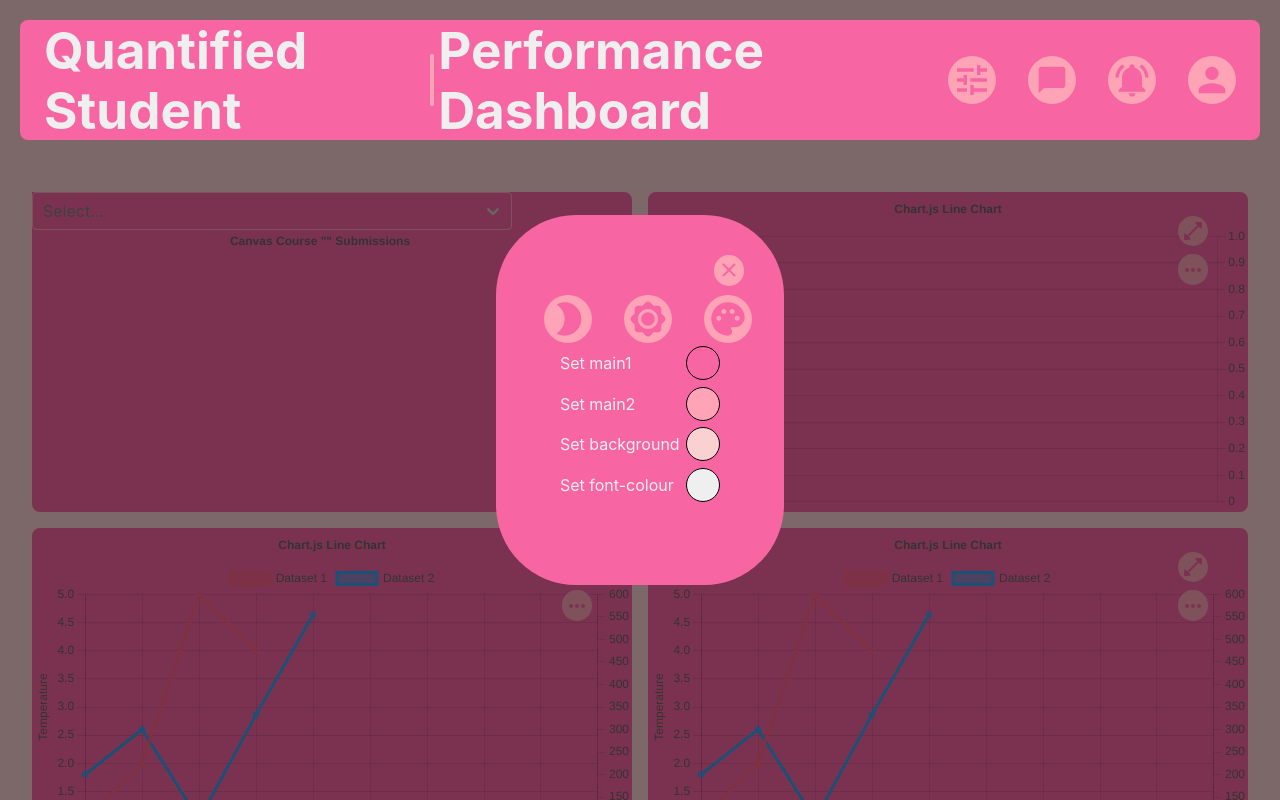
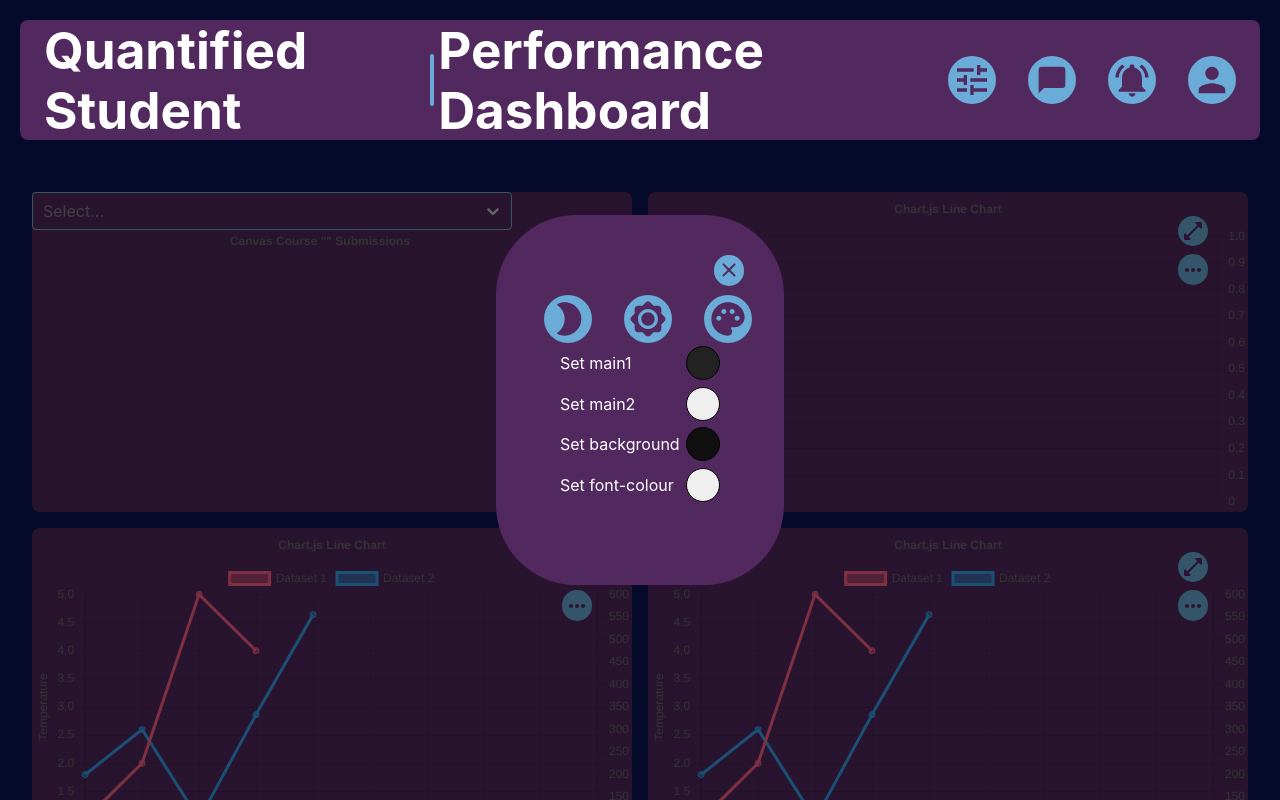
Before and after one commit to quantifiedstudent/Dashboard, a React (Vite) app: page / in a window 1280 px wide. Both pictures are taken after a click on the element 972 px from the left and 80 px from the top of the page. Shown: the top 800 px of the page. Built offline with nearby package versions, Linux system fonts and the light colour scheme; no server answers.

Commit message:
no input delay

```diff
--- a/src/css/windows.css
+++ b/src/css/windows.css
@@ -40,22 +40,6 @@
     border: 1px solid black;
 }
 
-.user-colours__main1{
-    background-color: var(--main1);
-}
-
-.user-colours__main2{
-    background-color: var(--main2);
-}
-
-.user-colours__background{
-    background-color: var(--background);
-}
-
-.user-colours__font-colour{
-    background-color: var(--font-colour);
-}
-
 .colour-picker{
     width: 100%;
     height: 100%;
--- a/src/windows/TuneWindow.tsx
+++ b/src/windows/TuneWindow.tsx
@@ -1,4 +1,4 @@
-import { useState } from "react";
+import { useEffect, useState } from "react";
 import BrightnessHighRoundedIcon from '@mui/icons-material/BrightnessHighRounded';
 import Brightness2RoundedIcon from '@mui/icons-material/Brightness2Rounded';
 import PaletteRoundedIcon from '@mui/icons-material/PaletteRounded';
@@ -27,6 +27,11 @@ export default function TuneWindow() {
     const [userColours, setUserColours] = useState(new UserColours());
     const [showColourPicker, setShowColourPicker] = useState(false);
     const [colourToChange, setColourToChange] = useState<ColourPaletteTypes>("main1");
+
+
+    useEffect(() => {
+        toggleDarkMode(colourPalette);
+    }, [userColours]);
 
     const toggleDarkMode = (newColourPalette: string) => {
         setColourPalette(newColourPalette);
@@ -59,20 +64,15 @@ export default function TuneWindow() {
     };
 
     const enableColourPicker = (colour: ColourPaletteTypes) => {
-        if (colourPalette == 'user') {
             setShowColourPicker(true);
             setColourToChange(colour)
-        }
     };
 
     function ColourPicker({ colourToChange }: { colourToChange: ColourPaletteTypes }) {
         const changeUserColour = (newColour: ColorResult) => {
             const newUserColours = structuredClone(userColours);
-
             newUserColours[colourToChange] = newColour.hex;
-
             setUserColours(newUserColours);
-            toggleDarkMode(colourPalette);
         };
 
         return (
@@ -97,10 +97,10 @@ export default function TuneWindow() {
                 </div>
             </div>
             <div className="user-colours">
-                <div className="colours">Set main1 <div className="user-colours__main1" onClick={() => enableColourPicker("main1")} /></div>
-                <div className="colours">Set main2 <div className="user-colours__main2" onClick={() => enableColourPicker("main2")} /></div>
-                <div className="colours">Set background <div className="user-colours__background" onClick={() => enableColourPicker("background")} /></div>
-                <div className="colours">Set font-colour <div className="user-colours__font-colour" onClick={() => enableColourPicker("fontColour")} /></div>
+                <div className="colours">Set main1 <div style={{background: userColours["main1"]}} onClick={() => enableColourPicker("main1")} /></div>
+                <div className="colours">Set main2 <div  style={{background: userColours["main2"]}} onClick={() => enableColourPicker("main2")} /></div>
+                <div className="colours">Set background <div  style={{background: userColours["background"]}} onClick={() => enableColourPicker("background")} /></div>
+                <div className="colours">Set font-colour <div  style={{background: userColours["fontColour"]}} onClick={() => enableColourPicker("fontColour")} /></div>
             </div>
             {showColourPicker && <ColourPicker colourToChange={colourToChange} />}
         </div>
```
